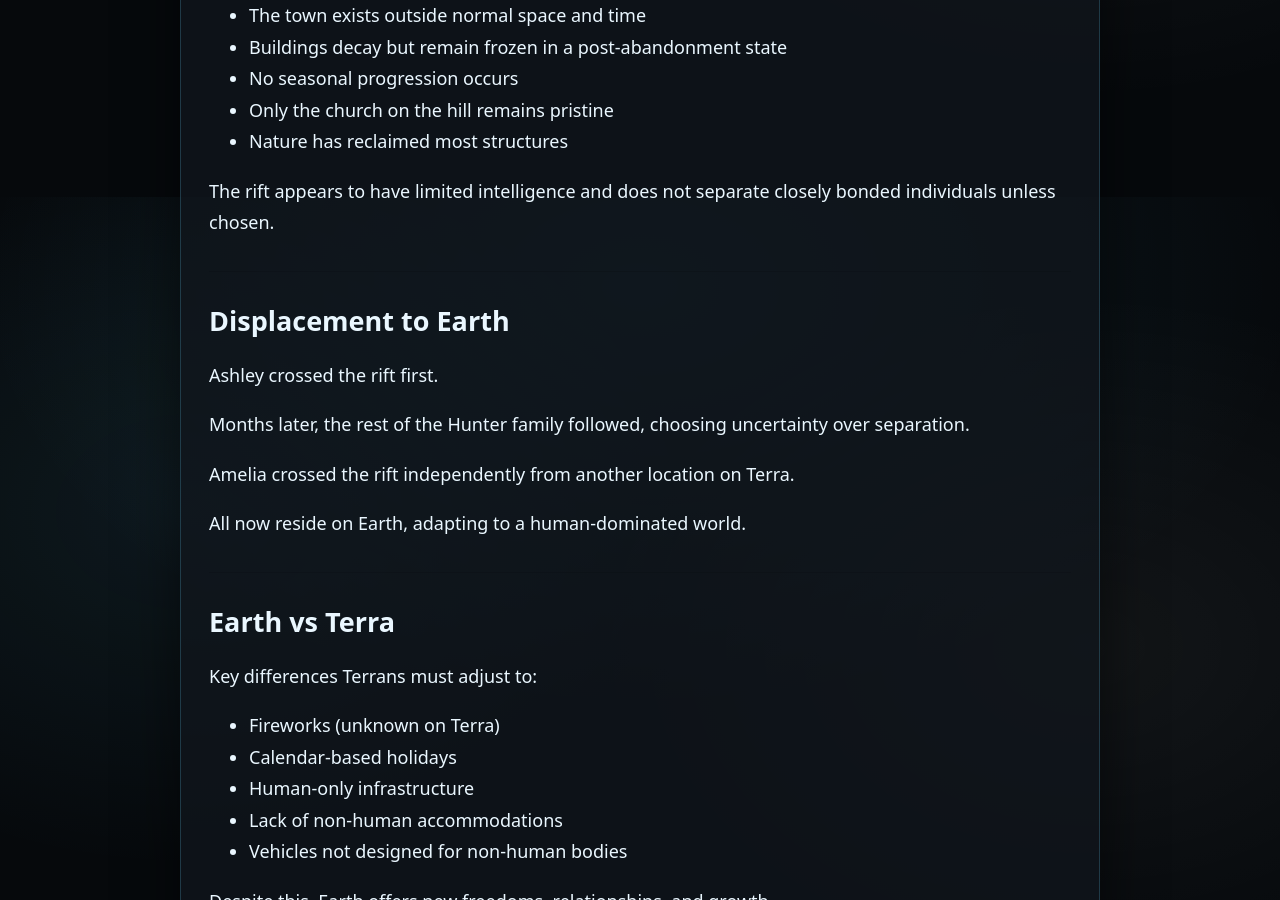
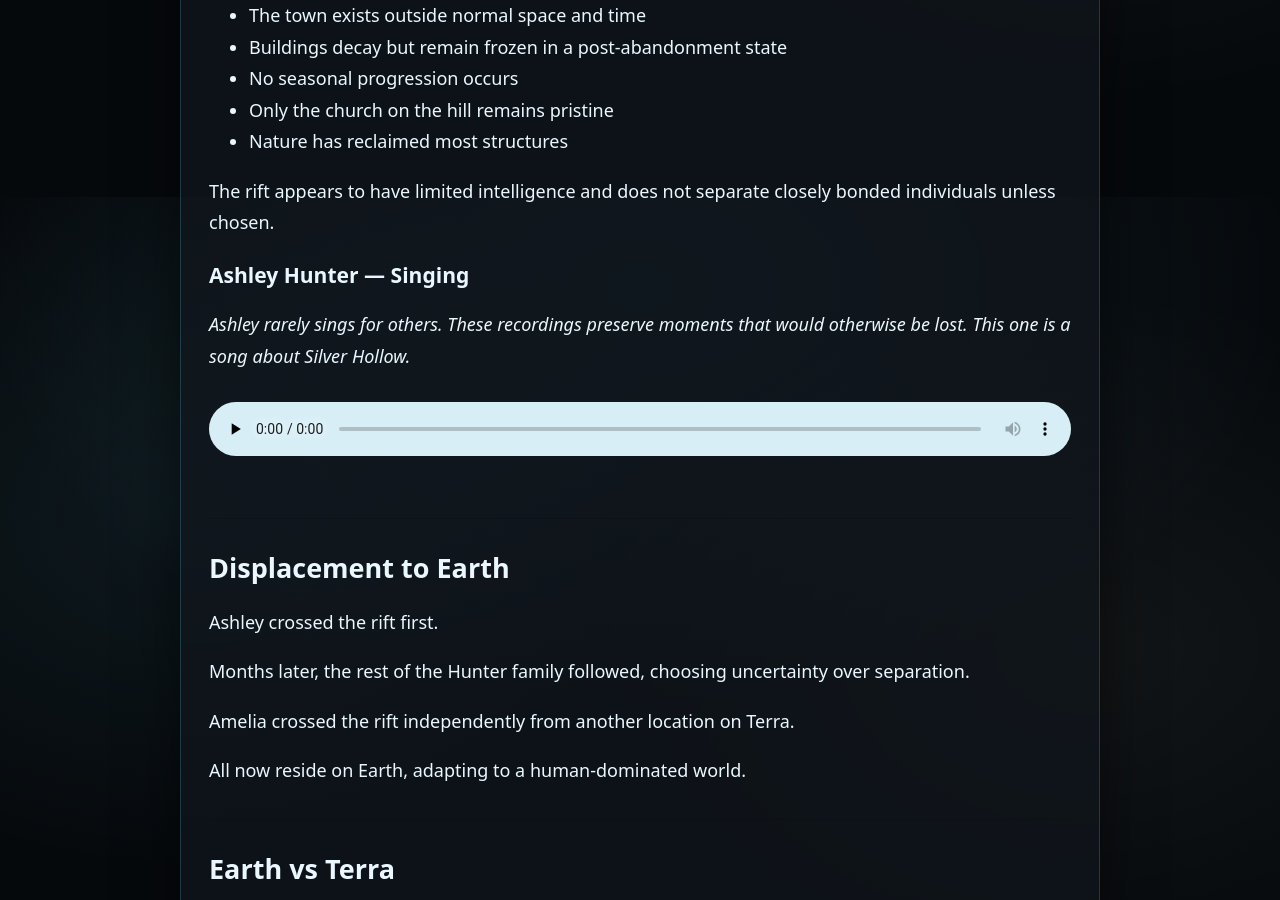
Before and after one commit to SyntaxError73/TheTerranWay, a Jekyll site: the page built from world/index.md, in a window 1280 px wide and 900 px high, scrolled down 4303 px. Built offline with Jekyll 4.4.1, drawn with Linux system fonts in a browser that asks for light colours.

Commit message:
Update index.md

```diff
--- a/world/index.md
+++ b/world/index.md
@@ -145,6 +145,14 @@ The town was later understood to be encased within a **Tyredon-based extradimens
 
 The rift appears to have limited intelligence and does not separate closely bonded individuals unless chosen.
 
+### Ashley Hunter — Singing
+
+*Ashley rarely sings for others. These recordings preserve moments that would otherwise be lost. This one is a song about Silver Hollow.*
+
+<audio controls preload="none" style="width:100%;">
+  <source src="/assets/audio/silverhollowsong.mp3" type="audio/mpeg">
+</audio>
+
 ---
 
 ## Displacement to Earth
```
